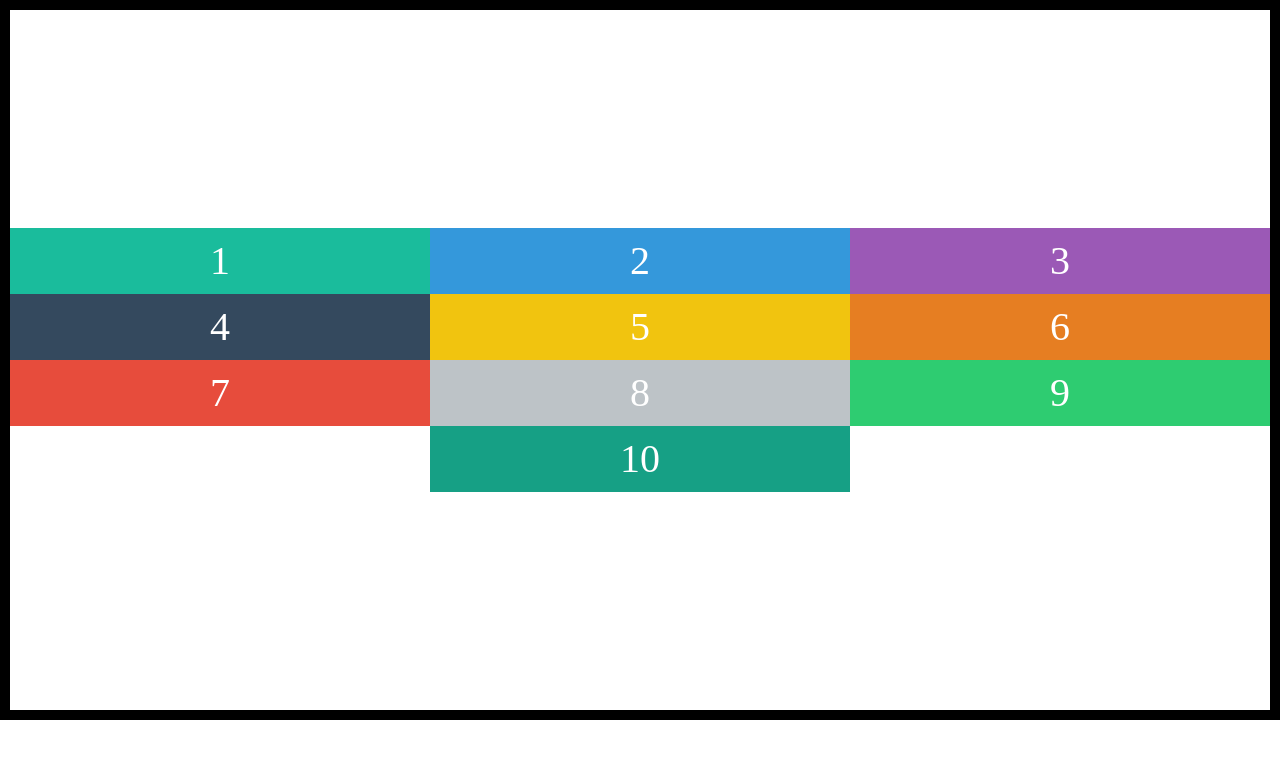
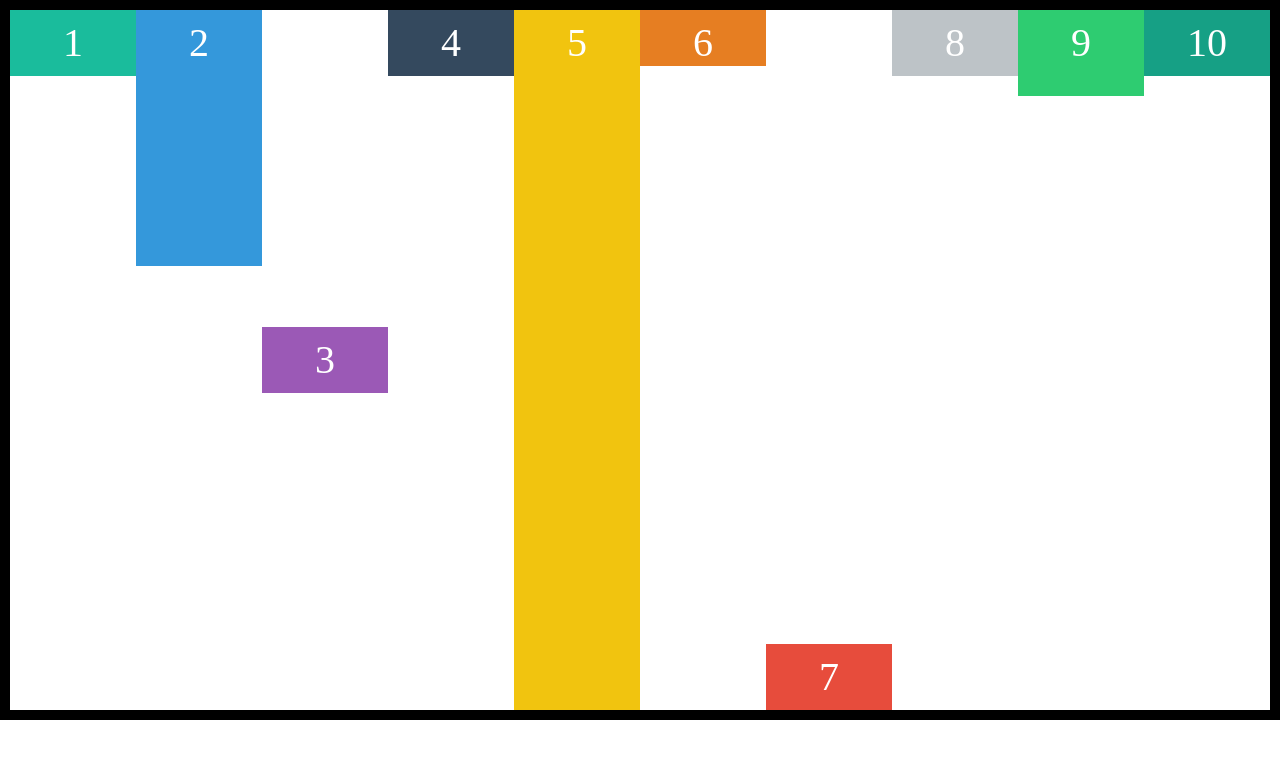
Before and after one commit to Dayun123/wes_bos-what-the-flexbox, a plain HTML site: page index.html in a window 1280 px wide. Drawn offline with Linux system fonts and the light colour scheme.

Commit message:
Add notes and examples for align-self property.
Align-self is just like align-items, except it applies to individual elements.

```diff
--- a/notes.txt
+++ b/notes.txt
@@ -52,3 +52,7 @@ The default setting for align-content is stretch, so once you have multiple rows
 ****************** A NOTE AT THIS POINT ******************
 
 There are a lot of defaults that get set once you make a container a flex-container. For the first couple of projects where I use flexbox, I should definitely explicitly define all the defaults in the stylesheet that way I'm aware that they are present and that I must manually override them if I want a different behavior.
+
+**************** Alignment and Centering with Align-Self **********************
+
+Align-self is similar to align-items, in that it aligns elements on the cross axis. Whereas align-items is applied to the flex container, align-self is applied to individual flex-items to override any calls to align-items.
--- a/style.css
+++ b/style.css
@@ -26,12 +26,36 @@
   display: flex;
   border: 10px solid black;
   height: 90vh;
-  flex-wrap: wrap;
-  justify-content: center;
-  align-content: center;
+  /* Will align all items in the container, can use align-self to pull individual items out of this alignment. */
+  align-items: flex-start;
 }
 
 .box {
-  /* Once you give the boxes a width, you will need to allow them to wrap using flex-wrap: wrap on the flex-container. */
   width: 33.33333%;
 }
+
+/* Add some padding to a few of the boxes to see how they line up when using align-items */
+.box2 {
+  padding-bottom: 200px;
+}
+
+.box6 {
+  padding-bottom: 0;
+}
+
+.box9 {
+  padding-bottom: 30px;
+}
+
+/* Override the align-items for these particular boxes and align them individually. */
+.box3 {
+  align-self: center;
+}
+
+.box5 {
+  align-self: stretch;
+}
+
+.box7 {
+  align-self: flex-end;
+}
```
